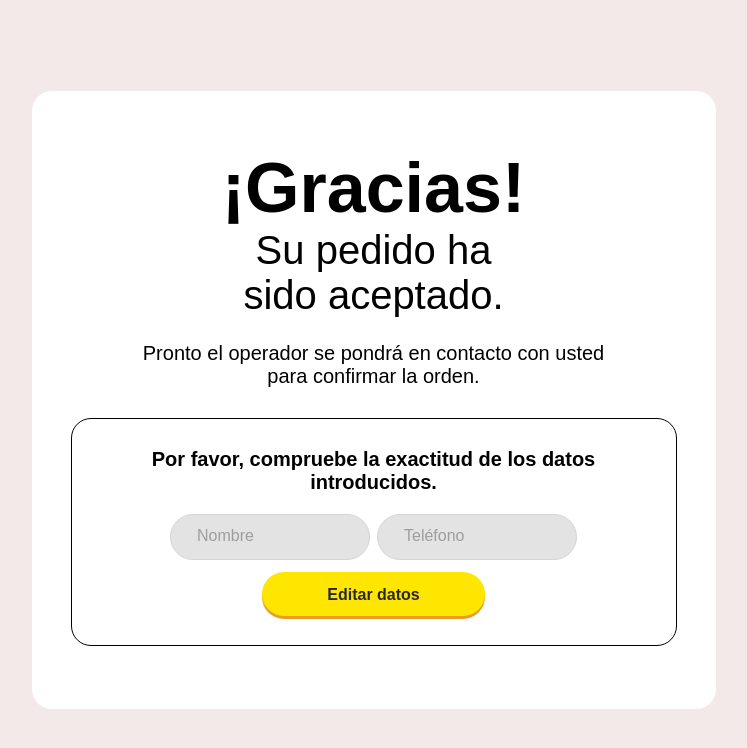
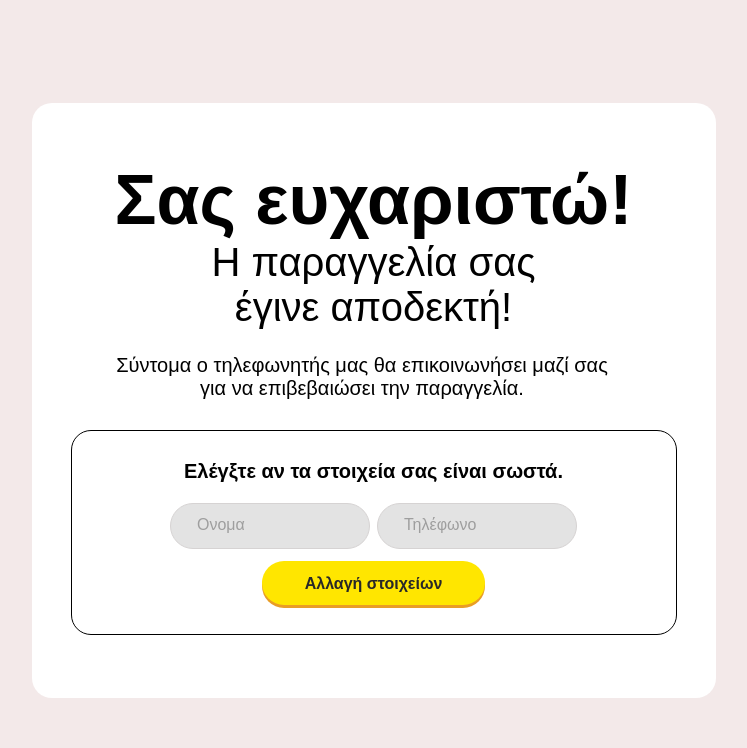
Before and after one commit to htmlcoder001/gr-p679-Fortuflex-newForm, a PHP site: page /ths.php in a window 1280 px wide. Shown: the top 748 px of the page, without its empty margins (267-1014 px from the left). Run offline with PHP 8.4, Linux system fonts and the light colour scheme; data that the repository does not hold is empty.

Commit message:
Updated thank you pages

```diff
--- a/ths.php
+++ b/ths.php
@@ -4,7 +4,7 @@
   <meta charset="UTF-8" />
   <meta name="viewport" content="width=device-width, initial-scale=1.0" />
   <meta http-equiv="X-UA-Compatible" content="ie=edge" />
-    <title>¡Gracias! Su pedido ha sido aceptado.</title>
+  <title>Σας ευχαριστώ!  Η παραγγελία σας έγινε αποδεκτή!</title>
   <link rel="stylesheet" href="ths.css" />
   <script src="https://ajax.googleapis.com/ajax/libs/jquery/3.6.0/jquery.min.js"></script>
 </head>
@@ -16,47 +16,47 @@
   <div class="header">
     <div class="title">
           <span class="main-title">
-		  ¡Gracias!
+		  Σας ευχαριστώ!
 		  </span><br />
-          Su pedido ha <br>sido aceptado.
+      Η παραγγελία σας <br>έγινε αποδεκτή!
     </div>
     <span>
-		Pronto el operador se pondrá en contacto con usted para confirmar la orden.
+		Σύντομα ο τηλεφωνητής μας θα επικοινωνήσει μαζί σας για να επιβεβαιώσει την παραγγελία.
         </span>
   </div>
 
   <div class="form">
-        <p>Por favor, compruebe la exactitud de los datos introducidos.</p>
+    <p>Ελέγξτε αν τα στοιχεία σας είναι σωστά.</p>
     <div class="form-wrap">
       <div class="wrap-input">
         <div class="input">
-              <label for="name">Nombre</label>
+          <label for="name">Ονομα</label>
           <div><?php echo ($data["name"])?></div>
         </div>
         <div class="input">
-              <label for="name">Teléfono</label>
+          <label for="name">Τηλέφωνο</label>
           <div><?php echo ($data["phone"])?></div>
         </div>
       </div>
       <button type="button" onclick="{showForm()}" id="hideButton">
-            Editar datos
+        Αλλαγή στοιχείων
       </button>
 
       <form
         class="hidden-form" id="form" method="post"
-             geo="es" action="api.php"
-	onsubmit="return validate_form(this, 'Por favor ingrese un número de teléfono válido');"
+        geo="gr" action="api.php"
+        onsubmit="return validate_form(this, 'Πληκτρολογηστε τον σωστο αριθμο τηλεφωνου');"
       >
 
-            <input type="text" name="name" required="" placeholder="Nombre" />
+        <input type="text" name="name" required="" placeholder="Ονομα" />
 
-            <input type="tel" name="phone" required="" placeholder="Teléfono" />
+        <input type="tel" name="phone" required="" placeholder="Τηλέφωνο" />
 
-            <button type="submit">Editar datos</button>
+        <button type="submit">Αλλαγή στοιχείων</button>
 
-<input name="subid" type="hidden" value="<?php echo $data['data1']; ?>" />
-<input name="px" type="hidden" value="<?php echo $data['px']; ?>" />
-<input name="bayer" type="hidden" value="<?php echo $data['data2']; ?>" />
+        <input name="subid" type="hidden" value="{subid}" />
+        <input name="px" type="hidden" value="{px}" />
+        <input name="bayer" type="hidden" value="{bayer}" />
       </form>
     </div>
   </div>
```
Also changed, not shown: ths2.php (+16 -16 lines). Lines whose indentation alone changed are shown as unchanged.
